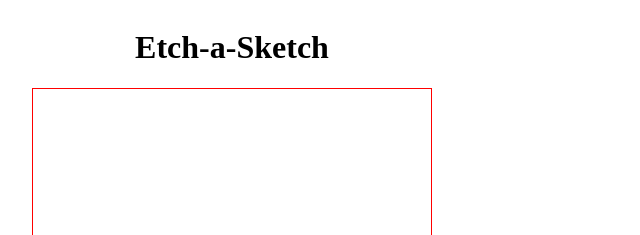
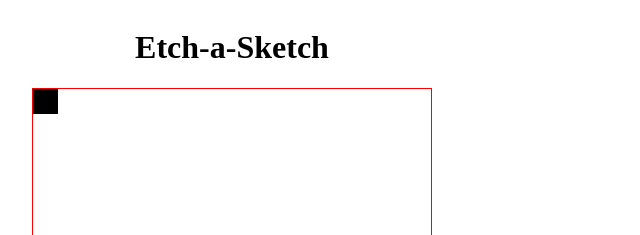
Before and after one commit to biscake/etch-a-sketch, a plain HTML site: page index.html in a window 1280 px wide. Both pictures are taken after a click on the element 453 px from the left and 101 px from the top of the page. Shown: the top 235 px of the page, 408-1048 px from the left. Drawn offline with Linux system fonts and the light colour scheme.

Commit message:
Fixed drawing feature

```diff
--- a/scripts.js
+++ b/scripts.js
@@ -31,17 +31,21 @@ function appendGrid() {
     const grids = document.querySelectorAll(".grid");
     grids.forEach(element => {
         let tmpColor;
+        let fired;
+        let isMouseDown;
         element.addEventListener("mouseover", (event) => {
+            fired = false;
             tmpColor = event.target.style.backgroundColor;
             event.target.style.backgroundColor = color;
         });
         element.addEventListener("mouseout", (event) => {
-            event.target.style.backgroundColor = tmpColor;
+            if (fired === false && isMouseDown === false) {
+                event.target.style.backgroundColor = tmpColor;
+            }
         });
-
-        element.addEventListener("click", (event) => {
-            event.target.style.backgroundColor = color;
-        });
+        document.addEventListener("mousedown", () => isMouseDown = true);
+        document.addEventListener("mouseup", () => isMouseDown = false);
+        element.addEventListener("click", () => fired = true);
     });
 }
 
--- a/styles.css
+++ b/styles.css
@@ -25,11 +25,10 @@
 
 .grid {
     flex: 1;
+    -webkit-user-drag: none;
+    user-select: none;
 }
 
-/* .grid:hover {
-    background-color: black;
-} */
 
 .options {
     display: flex;
```
